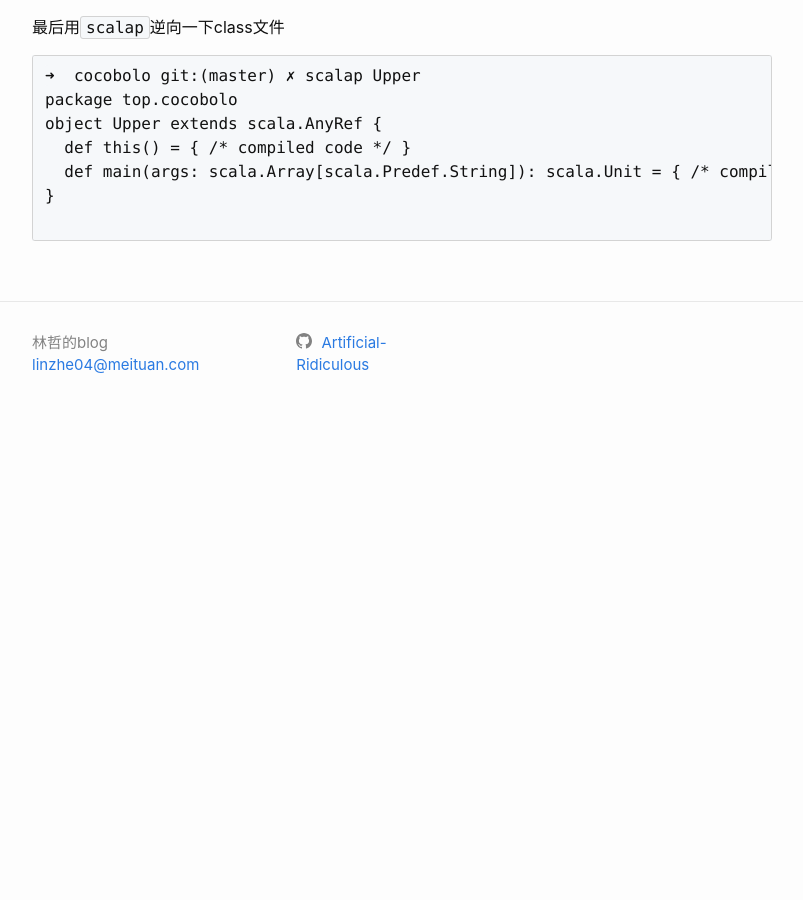
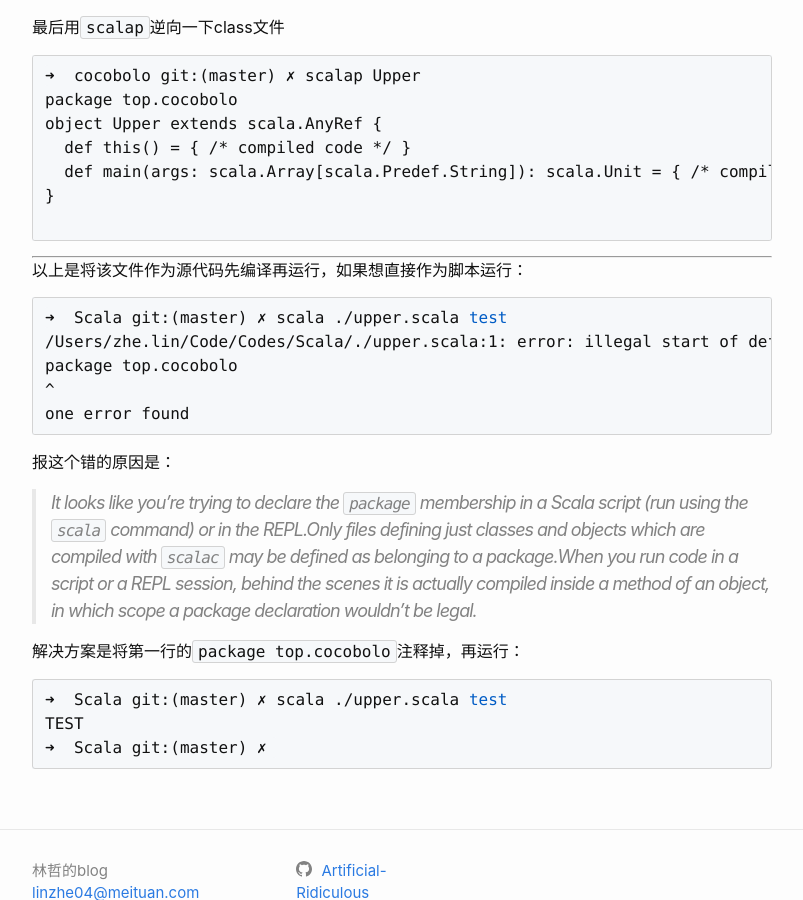
Before and after one commit to Artificial-Ridiculous/Artificial-Ridiculous.github.io, a Jekyll site: the page built from _posts/2022-03-29-Scala复习-1.markdown, in a window 1280 px wide and 900 px high, scrolled down 738 px. Shown: the whole window, without its empty margins (238-1041 px from the left). Built offline with Jekyll 4.4.1, drawn with Linux system fonts in a browser that asks for light colours; comment, search, counter and statistics services are not loaded; before the commit the page ends 1175 px from its top, so only the background shows below that.

Commit message:
update : Scala复习-1

````diff
--- a/_posts/2021-01-01-python复习.markdown
+++ b/_posts/2021-01-01-Python复习-1.markdown
@@ -1,6 +1,6 @@
 ---
 layout: post
-title:  "python复习"
+title:  "Python复习-1"
 date:   2021-01-01 15:19:00 +0800
 category: python
 ---
--- a/_posts/2022-03-29-Scala复习1.markdown
+++ b/_posts/2022-03-29-Scala复习-1.markdown
@@ -1,6 +1,6 @@
 ---
 layout: post
-title:  "Scala复习1"
+title:  "Scala复习-1"
 date:   2022-03-29 19:55:00 +0800
 category: scala
 ---
@@ -42,3 +42,25 @@ object Upper extends scala.AnyRef {
 }
 
 ```
+
+---
+
+以上是将该文件作为源代码先编译再运行，如果想直接作为脚本运行：
+```shell
+➜  Scala git:(master) ✗ scala ./upper.scala test
+/Users/zhe.lin/Code/Codes/Scala/./upper.scala:1: error: illegal start of definition
+package top.cocobolo
+^
+one error found
+```
+
+报这个错的原因是：
+> It looks like you're trying to declare the `package` membership in a Scala script (run using the `scala` command) or in the REPL.Only files defining just classes and objects which are compiled with `scalac` may be defined as belonging to a package.When you run code in a script or a REPL session, behind the scenes it is actually compiled inside a method of an object, in which scope a package declaration wouldn't be legal.
+
+解决方案是将第一行的`package top.cocobolo`注释掉，再运行：
+
+```shell
+➜  Scala git:(master) ✗ scala ./upper.scala test
+TEST
+➜  Scala git:(master) ✗
+```
````
